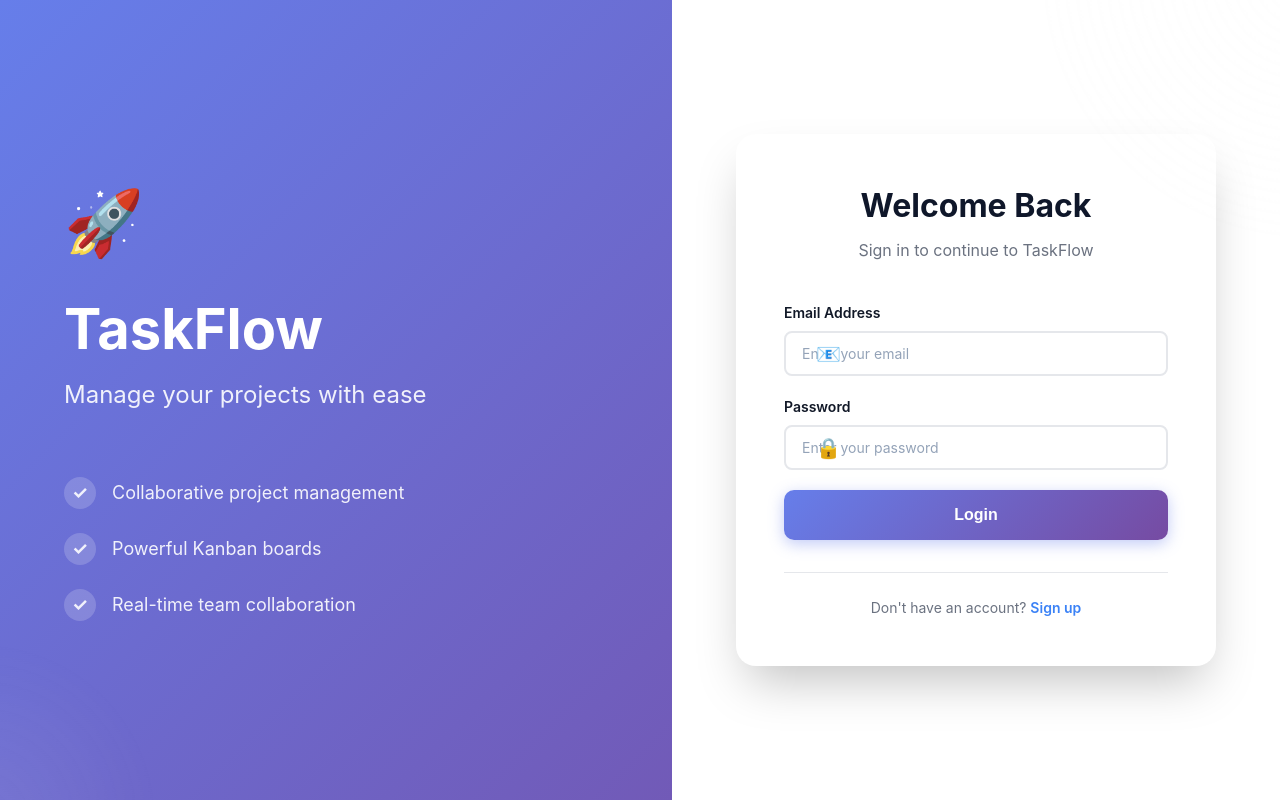
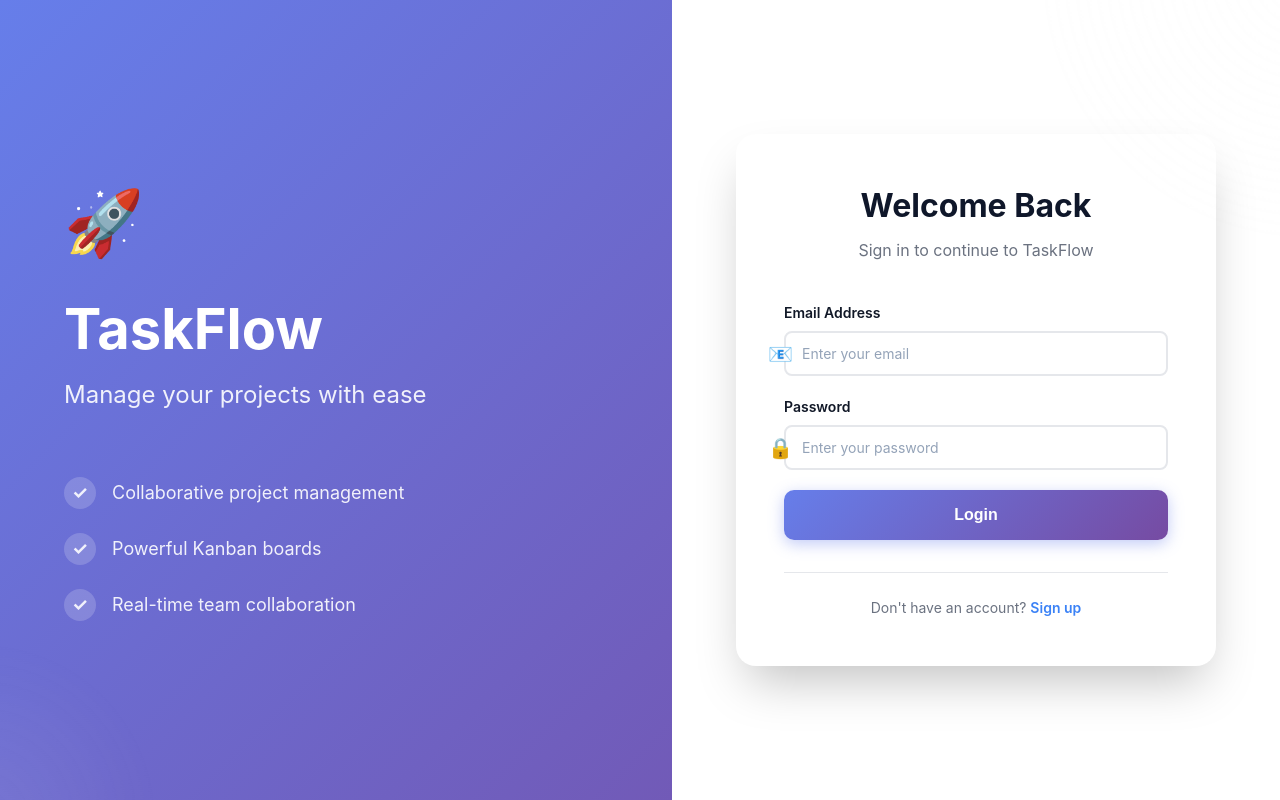
Before and after one commit to rayenabdesselem-lab/todo_frontend, a React (Create React App) app: page /login in a window 1280 px wide. Built offline with nearby package versions, Linux system fonts and the light colour scheme.

Commit message:
input-icon

```diff
--- a/src/components/Auth.css
+++ b/src/components/Auth.css
@@ -44,12 +44,16 @@
 }
 
 @keyframes float {
-  0%, 100% {
+
+  0%,
+  100% {
     transform: translate(0, 0) scale(1);
   }
+
   33% {
     transform: translate(30px, -30px) scale(1.1);
   }
+
   66% {
     transform: translate(-20px, 20px) scale(0.9);
   }
@@ -76,9 +80,12 @@
 }
 
 @keyframes bounce {
-  0%, 100% {
+
+  0%,
+  100% {
     transform: translateY(0);
   }
+
   50% {
     transform: translateY(-10px);
   }
@@ -165,6 +172,7 @@
     opacity: 0;
     transform: translateY(30px);
   }
+
   to {
     opacity: 1;
     transform: translateY(0);
@@ -191,7 +199,7 @@
 
 .input-icon {
   position: absolute;
-  left: 2rem;
+  left: -1rem;
   font-size: 1.25rem;
   pointer-events: none;
   z-index: 1;
@@ -259,9 +267,19 @@
 }
 
 @keyframes shake {
-  0%, 100% { transform: translateX(0); }
-  25% { transform: translateX(-10px); }
-  75% { transform: translateX(10px); }
+
+  0%,
+  100% {
+    transform: translateX(0);
+  }
+
+  25% {
+    transform: translateX(-10px);
+  }
+
+  75% {
+    transform: translateX(10px);
+  }
 }
 
 .error-message::before {
@@ -300,7 +318,9 @@
 }
 
 @keyframes spin {
-  to { transform: rotate(360deg); }
+  to {
+    transform: rotate(360deg);
+  }
 }
 
 .auth-button::before {
```
